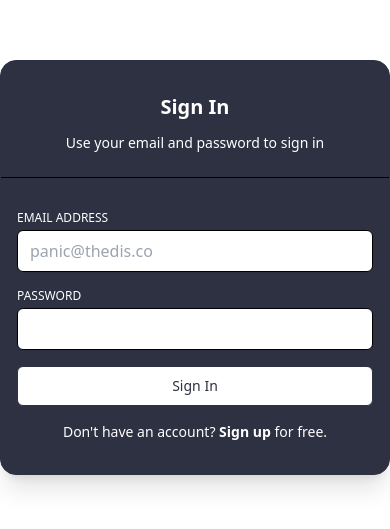
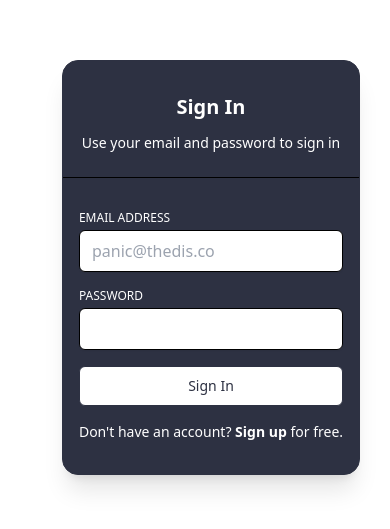
Before and after one commit to jackwilcoxbutler/BetBuds, a Next.js app: page /login in a window 390 px wide. Shown: the part 155-684 px from the top of the page. Built offline with nearby package versions, Linux system fonts and the light colour scheme; no server answers.

Commit message:
sign in page for mobile

```diff
--- a/app/login/page.tsx
+++ b/app/login/page.tsx
@@ -2,8 +2,8 @@ import Form from "@/components/form";
 
 export default function Login() {
   return (
-    <div className="flex h-screen w-screen items-center justify-center bg-t-white">
-      <div className="z-10 w-full max-w-md overflow-hidden rounded-2xl border border-t-dark-blue shadow-xl bg-t-dark-blue">
+    <div className="flex h-screen w-screen items-center justify-center bg-t-white mx-4">
+      <div className="z-10 sm:w-full overflow-hidden rounded-2xl border border-t-dark-blue shadow-xl bg-t-dark-blue">
         <div className="flex flex-col items-center justify-center space-y-3 border-b border-gray-200 bg-white px-4 py-6 pt-8 text-center sm:px-16">
           {/* Logo */}
           <h3 className="text-xl text-t-white font-semibold">Sign In</h3>
--- a/app/page.tsx
+++ b/app/page.tsx
@@ -4,7 +4,7 @@ import Link from "next/link";
 
 export default function Home() {
   return (
-    <div className="flex h-screen bg-endless-constelation">
+    <div className="flex h-screen bg-endless-constelation overscroll-none">
       <div className="w-screen h-screen">
         <DefaultHeader />
         <div className="h-screen flex flex-col justify-evenly text-t-dark-blue text-center mx-4 sm:mx-32 ">
```
